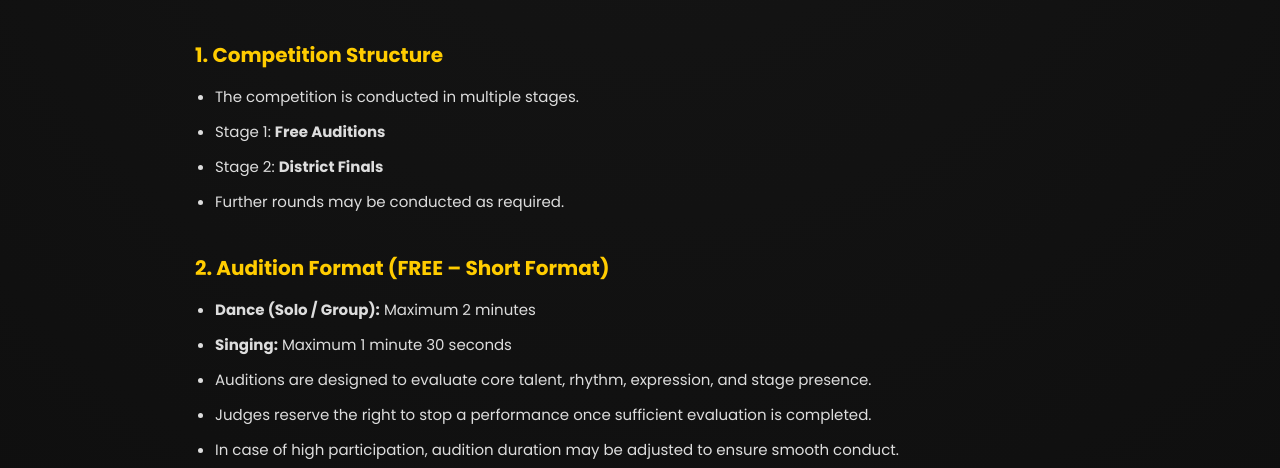
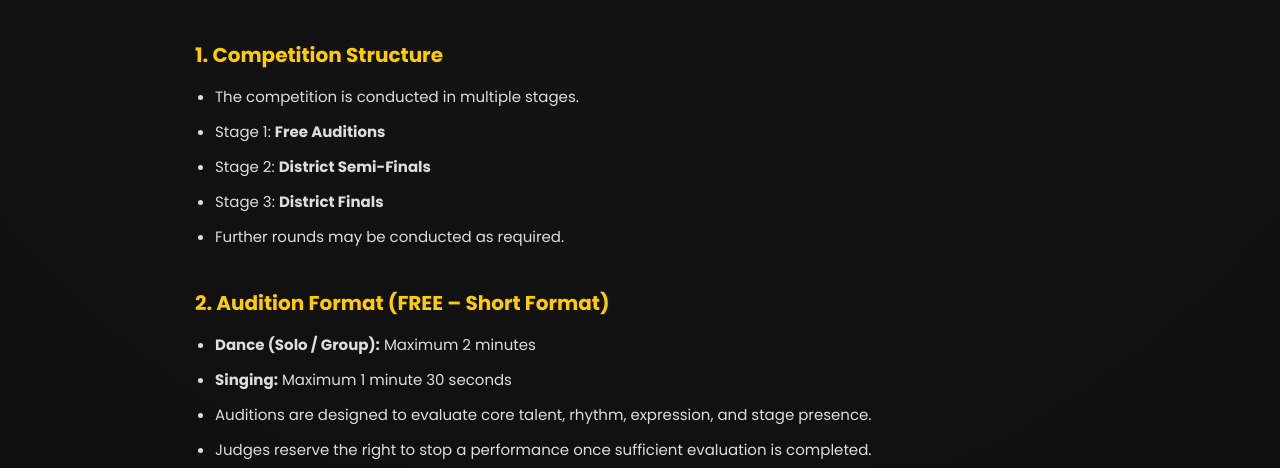
Before and after one commit to rhythmriseindia-gif/rhythmrise, a plain HTML site: page rules.html in a window 1280 px wide. Shown: the part 298-766 px from the top of the page. Drawn offline with Linux system fonts and the light colour scheme.

Commit message:
Update rules.html

```diff
--- a/rules.html
+++ b/rules.html
@@ -115,7 +115,8 @@
   <ul>
     <li>The competition is conducted in multiple stages.</li>
     <li>Stage 1: <strong>Free Auditions</strong></li>
-    <li>Stage 2: <strong>District Finals</strong></li>
+    <li>Stage 2: <strong>District Semi-Finals</strong></li>
+    <li>Stage 3: <strong>District Finals</strong></li>
     <li>Further rounds may be conducted as required.</li>
   </ul>
 
```
